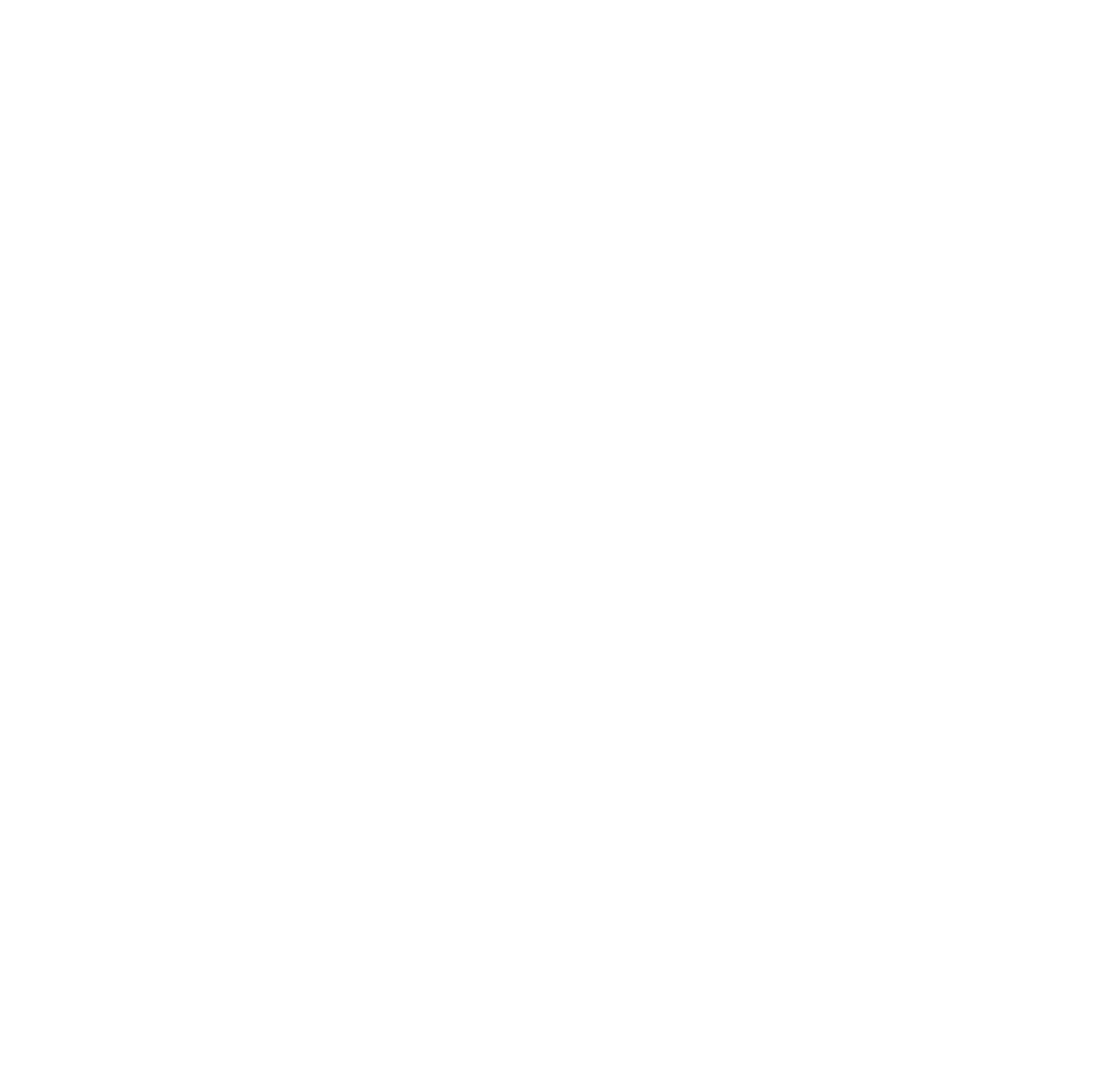
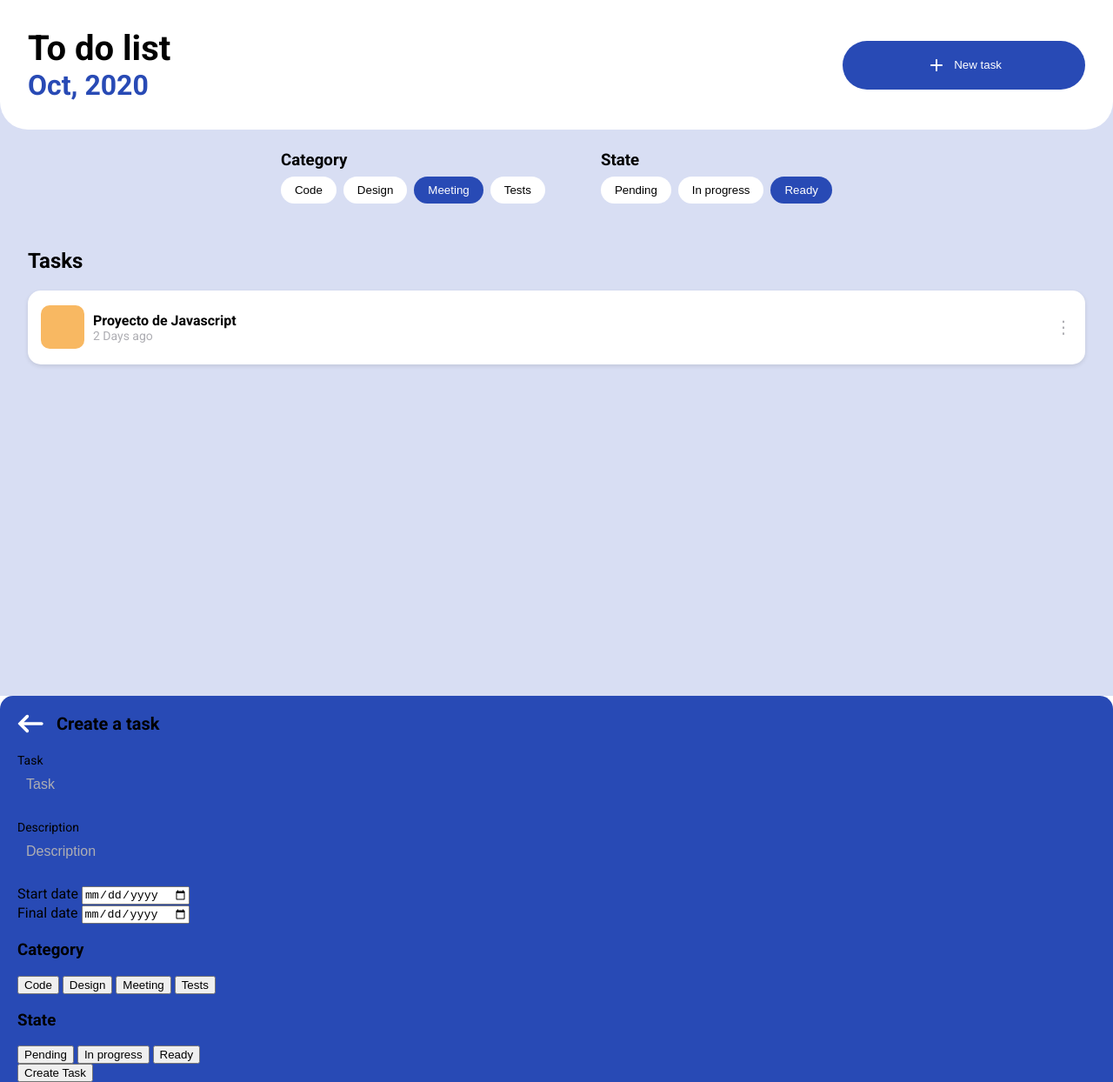
Before and after one commit to RoosveltDev/Task-Manager-App, a plain HTML site: page index.html in a window 1280 px wide. Shown: the top 1244 px of the page at 87% size. Before the commit the page ends 800 px from the top, so only its background shows below. Drawn offline with Linux system fonts and the light colour scheme.

Commit message:
feat: Add project structure, initial HTML and CSS file, and task list section

```diff
--- /dev/null
+++ b/css/style.css
@@ -0,0 +1,280 @@
+:root {
+    --color-primary: #284AB5;
+    --color-secondary: #D8DEF3;
+    --color-tertiary: #F8B862;
+    --color-quaternary: #884EC5;
+    --color-quinary: #F83567;
+    --color-dark: #000000;
+    --color-light: #FFFFFF;
+    --color-dark-light: #AEAEB3;
+    --font-family: 'Roboto', sans-serif;
+    --font-size-h1: 40px;
+    --font-size-h2: 32px;
+    --font-size-h3: 24px;
+    --font-size: 16px;
+}
+
+body {
+    font-family: var(--font-family);
+    font-size: var(--font-size);
+    margin: 0;
+    padding: 0;
+}
+
+
+/* SECTION DETAIL TASK */
+
+.list-task {
+    background-color: var(--color-secondary);
+    width: 100vw;
+    height: 100vh;
+}
+
+.list-task__header {
+    display: flex;
+    align-items: center;
+    justify-content: space-between;
+    background-color: var(--color-light);
+    border-bottom-left-radius: 2rem;
+    border-bottom-right-radius: 2rem;
+    padding: 2rem;
+}
+
+.list-task__name {
+    font-size: var(--font-size-h1);
+    font-weight: bold;
+    color: var(--color-dark);
+    margin: 0;
+}
+
+.list-task__date {
+    font-size: var(--font-size-h2);
+    font-weight: bold;
+    color: var(--color-primary);
+    margin: 0;
+}
+
+.list-task__button {
+    background-color: var(--color-primary);
+    color: #fff;
+    border: none;
+    align-items: center;
+    padding: 1rem 2rem;
+    border-radius: 50px;
+    cursor: pointer;
+    display: flex;
+    justify-content: center;
+    align-items: center;
+}
+
+.list-task__button img {
+    margin-right: 8px;
+}
+
+.list-task__button:hover {
+    background-color: #3c63d2;
+}
+
+
+/* filter */
+
+.list-task__filter {
+    display: flex;
+    flex-direction: column;
+    padding: 1rem 2rem 1rem 2rem;
+}
+
+.list-task__filter-type {
+    display: flex;
+    flex-direction: column;
+}
+
+.list-task__filter-title {
+    margin: 0.5rem 0rem 0.5rem 0rem;
+}
+
+.list-task__filter-buttons {
+    display: flex;
+    flex-direction: row;
+    align-items: center;
+    justify-content: center;
+    gap: 0.5rem;
+}
+
+.list-task__filter-button {
+    background-color: var(--color-light);
+    color: var(--color-dark);
+    padding: 0.5rem 1rem 0.5rem 1rem;
+    border: none;
+    border-radius: 1rem;
+}
+
+.list-task__filter-button--active {
+    background-color: var(--color-primary);
+    color: var(--color-light);
+}
+
+
+/* SECTION LIST TASK */
+
+.list-task__tasks {
+    border-radius: 10px;
+    padding: 1rem 2rem 1rem 2rem;
+}
+
+.list-task__task-title {
+    font-size: 24px;
+    font-weight: bold;
+    margin-bottom: 20px;
+    color: var(--color-dark);
+}
+
+.list-task__list {
+    list-style: none;
+    padding: 0;
+    margin: 0;
+}
+
+.list-task__item {
+    display: flex;
+    justify-content: space-between;
+    align-items: center;
+    background-color: var(--color-light);
+    padding: 15px;
+    margin-bottom: 10px;
+    border-radius: 15px;
+    box-shadow: 0 2px 5px rgba(0, 0, 0, 0.1);
+}
+
+.list-task__item__conteiner {
+    display: flex;
+    align-items: center;
+    width: 100%;
+}
+
+.list-task__item__information {
+    display: flex;
+    align-items: center;
+}
+
+.list-task__item__icon {
+    width: 50px;
+    height: 50px;
+    border-radius: 10px;
+}
+
+.list-task__item__details-text {
+    display: flex;
+    flex-direction: column;
+    margin: 10px;
+}
+
+.list-task__item__details-text_tilte {
+    font-weight: bold;
+    font-size: 16px;
+    color: var(--color-dark);
+}
+
+.list-task__item__details-text_date {
+    font-size: 14px;
+    color: var(--color-dark-light);
+}
+
+.list-task__item__more-options {
+    font-size: 20px;
+    color: var(--color-dark-light);
+    cursor: pointer;
+    margin-left: auto;
+}
+
+
+/* SECTION NEW TASK */
+
+.new-task {
+    background-color: var(--color-primary);
+    padding: 20px;
+    border-radius: 15px;
+    color: var(--color-white);
+}
+
+.new-task__header {
+    display: flex;
+    align-items: center;
+    margin-bottom: 20px;
+}
+
+.new-task__header-img {
+    margin-right: 15px;
+    cursor: pointer;
+}
+
+.new-task__header-title {
+    font-size: 20px;
+    font-weight: bold;
+    margin: 0;
+}
+
+
+/*form*/
+
+.new-task__form {
+    display: flex;
+    flex-direction: column;
+}
+
+.new-task__form-information {
+    margin-bottom: 20px;
+}
+
+.new-task__form-title {
+    font-size: 14px;
+    font-weight: normal;
+    margin-bottom: 5px;
+}
+
+.new-task__form-input {
+    width: 100%;
+    padding: 10px;
+    font-size: 16px;
+    border: none;
+    border-bottom: 2px solid var(--color-white);
+    background-color: transparent;
+    color: var(--color-white);
+}
+
+.new-task__form-input::placeholder {
+    color: var(--color-dark-light);
+}
+
+.new-task__form-input:focus {
+    outline: none;
+    border-bottom-color: rgba(255, 255, 255, 0.9);
+}
+
+
+/* Tablet - 768px */
+
+@media only screen and (min-width: 48rem) {
+    .list-task__filter {
+        flex-direction: row;
+        justify-content: center;
+        align-items: center;
+        gap: clamp(3rem, 6vw, 4rem);
+        /* background-color: var(--color-quaternary); */
+    }
+    .list-task__button {
+        padding: 1rem 4rem;
+    }
+}
+
+
+/* Small Desktop - 1024px */
+
+@media only screen and (min-width: 64rem) {
+    .list-task__filter {
+        /* background-color: var(--color-quinary); */
+    }
+    .list-task__button {
+        padding: 1rem 6rem;
+    }
+}
--- a/index.html
+++ b/index.html
@@ -5,10 +5,121 @@
     <meta charset="UTF-8">
     <meta name="viewport" content="width=device-width, initial-scale=1.0">
     <title>Task Manager App</title>
+    <link rel="preconnect" href="https://fonts.googleapis.com">
+    <link rel="preconnect" href="https://fonts.gstatic.com" crossorigin>
+    <link href="https://fonts.googleapis.com/css2?family=Roboto:ital,wght@0,100;0,300;0,400;0,500;0,700;0,900;1,100;1,300;1,400;1,500;1,700;1,900&display=swap" rel="stylesheet">
+    <link rel="stylesheet" href="css/style.css">
 </head>
 
 <body>
 
+    <section class="list-task">
+
+        <div class="list-task__header">
+            <div class="list-task__information">
+                <h1 class="list-task__name">To do list</h1>
+                <p class="list-task__date">Oct, 2020</p>
+            </div>
+            <div class="list-task__new">
+                <button class="list-task__button" type="button">
+                    <img class="list-task__icon" src="./assets/icons/icon-add.svg" alt="Icono de aceptación">
+                    New task
+                </button>
+            </div>
+        </div>
+
+        <div class="list-task__filter">
+            <div class="list-task__filter-type">
+                <h3 class="list-task__filter-title">Category</h3>
+                <div class="list-task__filter-buttons">
+                    <button type="button" class="list-task__filter-button">Code</button>
+                    <button type="button" class="list-task__filter-button">Design</button>
+                    <button type="button" class="list-task__filter-button list-task__filter-button--active">Meeting</button>
+                    <button type="button" class="list-task__filter-button">Tests</button>
+                </div>
+            </div>
+            <div class="list-task__filter-type">
+                <h3 class="list-task__filter-title">State</h3>
+                <div class="list-task__filter-buttons">
+                    <button type="button" class="list-task__filter-button">Pending</button>
+                    <button type="button" class="list-task__filter-button">In progress</button>
+                    <button type="button" class="list-task__filter-button list-task__filter-button--active">Ready</button>
+                </div>
+            </div>
+        </div>
+
+
+        <div class="list-task__tasks">
+            <h2 class="list-task__task-title">Tasks</h2>
+            <ul class="list-task__list" id="list-task">
+                <li class="list-task__item">
+                    <div class="list-task__item__conteiner">
+                        <div class="list-task__item__information">
+                            <div class="list-task__item__icon" style="background-color: var(--color-tertiary)"></div>
+                            <div class="list-task__item__details-text">
+                                <span class="list-task__item__details-text_tilte">Proyecto de Javascript</span>
+                                <span class="list-task__item__details-text_date">2 Days ago</span>
+                            </div>
+                        </div>
+                        <div class="list-task__item__more-options">⋮</div>
+                    </div>
+                </li>
+            </ul>
+        </div>
+
+    </section>
+
+    <section class="new-task">
+        <div class="new-task__header">
+            <img class="new-task__header-img" src="./assets/icons/icon-back.svg" alt="Icono de retroceder">
+            <h3 class="new-task__header-title">Create a task</h3>
+        </div>
+
+        <div class="new-task__form">
+            <div class="new-task__form-information">
+                <label class="new-task__form-title" for="task">Task</label>
+                <input class="new-task__form-input" type="text" id="task" name="task" placeholder="Task">
+            </div>
+            <div class="new-task__form-information">
+                <label class="new-task__form-title" for="description">Description</label>
+                <input class="new-task__form-input" type="text" id="description" name="description" placeholder="Description">
+            </div>
+        </div>
+
+        <div>
+            <div>
+                <div>
+                    <label for="date-start">Start date</label>
+                    <input type="date" id="date-start" name="date-start" placeholder="__/__/____">
+                </div>
+                <div>
+                    <label for="date-end">Final date</label>
+                    <input type="date" id="date-end" name="date-end" placeholder="__/__/____">
+                </div>
+            </div>
+            <div>
+                <h3>Category</h3>
+                <div>
+                    <button type="button">Code</button>
+                    <button type="button">Design</button>
+                    <button type="button">Meeting</button>
+                    <button type="button">Tests</button>
+                </div>
+            </div>
+            <div>
+                <h3>State</h3>
+                <div>
+                    <button type="button">Pending</button>
+                    <button type="button">In progress</button>
+                    <button type="button">Ready</button>
+                </div>
+            </div>
+            <div>
+                <button type="button">Create Task</button>
+            </div>
+        </div>
+    </section>
+    <script type="text/javascript" src="js/index.js"></script>
 </body>
 
 </html>
```
Also changed, not shown: assets/icons/icon-add.svg (added), assets/icons/icon-back.svg (added), assets/icons/icon-to-do-list.svg (added), js/index.js (added).
